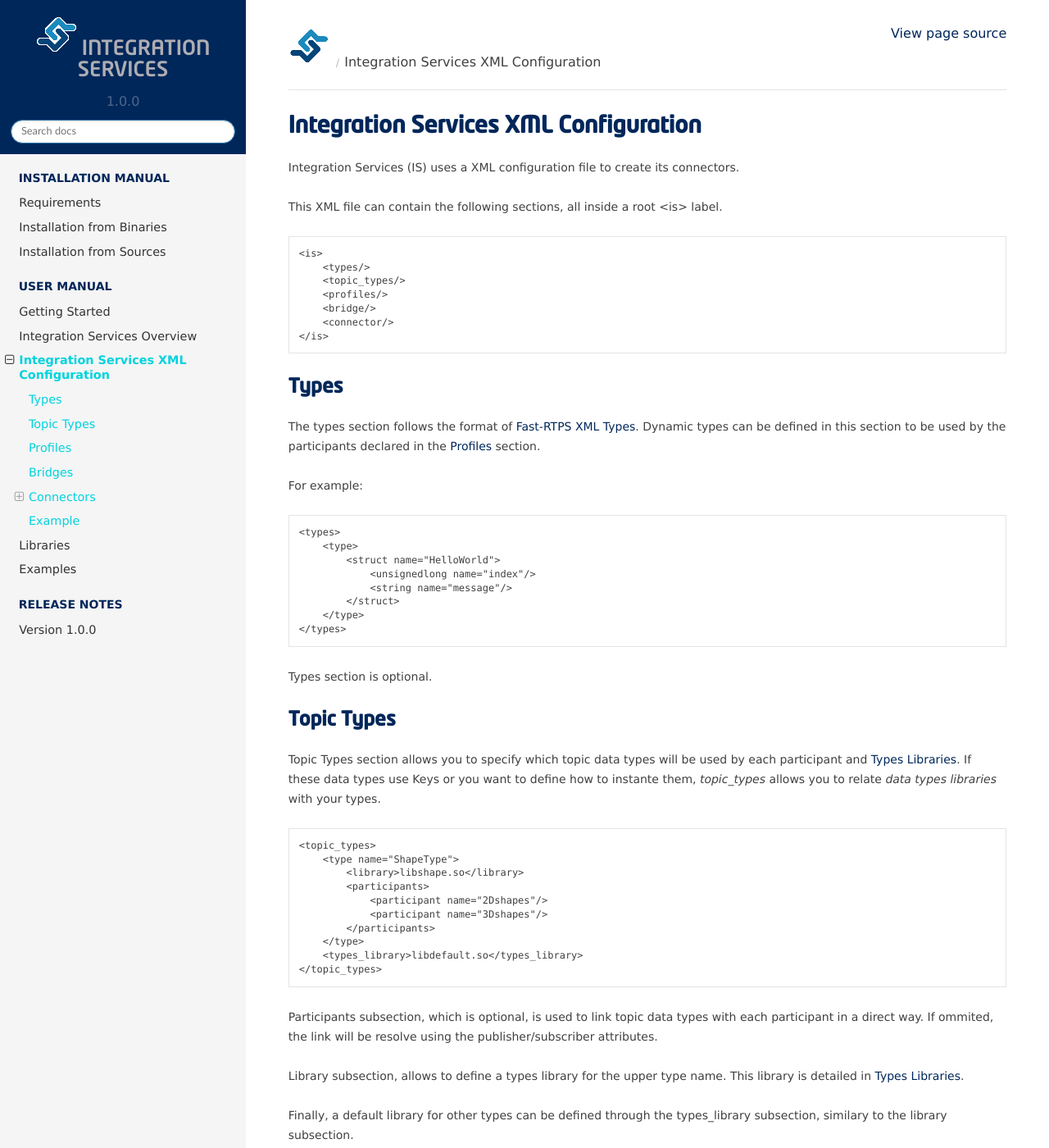
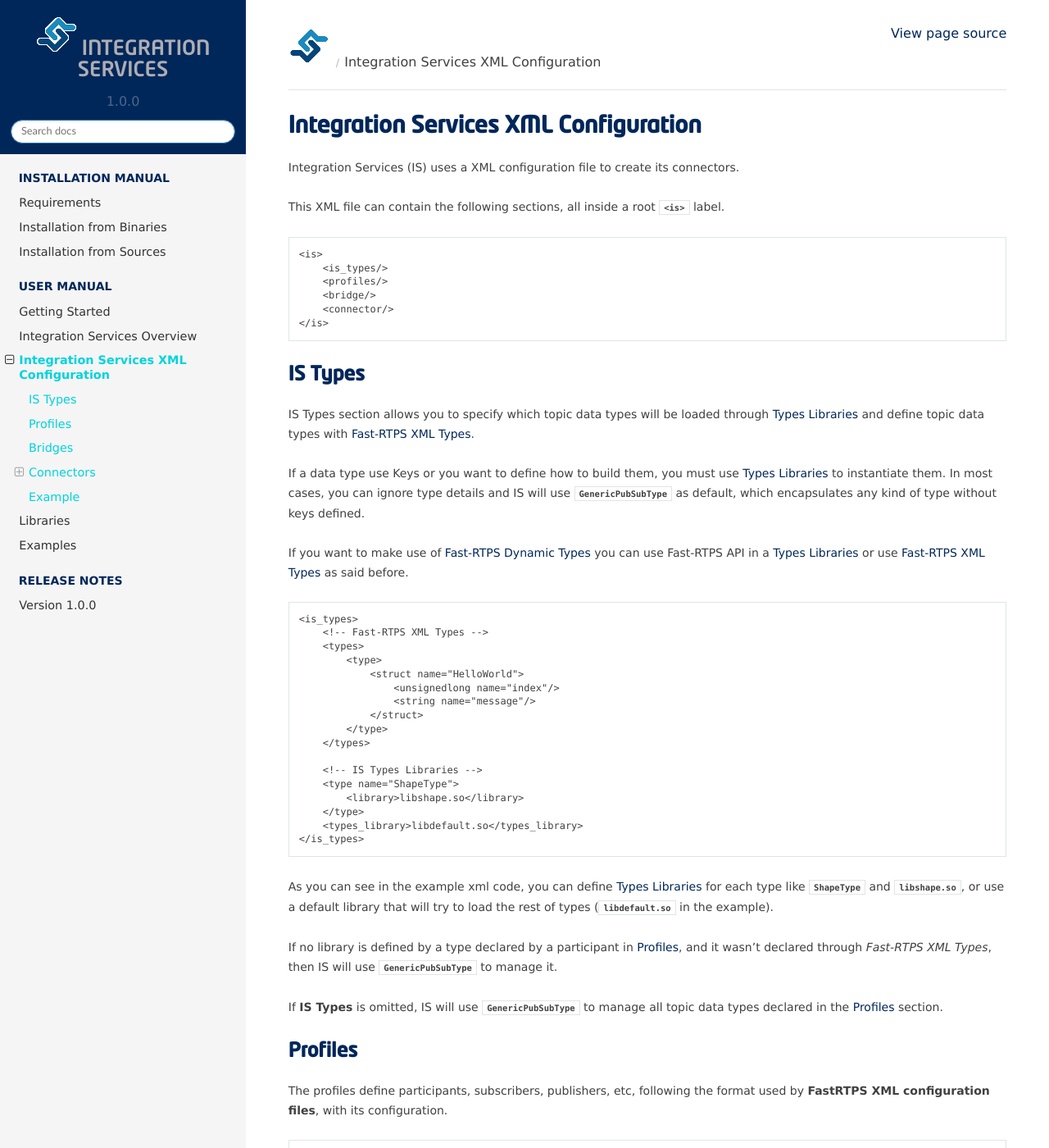
Before and after one commit to eProsima/Integration-Service-docs, a Sphinx documentation site: the page built from docs/xml-config-file.rst, in a window 1280 px wide and 1400 px high. Shown: the whole window at 82% size. Built offline with Sphinx 7.4.7 and the Read the Docs theme 2.0.0, drawn with Linux system fonts in a browser that asks for light colours; some of the changed text lies outside the part shown.

Commit message:
Refs #3663 topic_types to is_types.

```diff
--- a/docs/xml-config-file.rst
+++ b/docs/xml-config-file.rst
@@ -3,71 +3,62 @@ Integration Services XML Configuration
 
 Integration Services (IS) uses a XML configuration file to create its connectors.
 
-This XML file can contain the following sections, all inside a root <is> label.
+This XML file can contain the following sections, all inside a root :class:`<is>` label.
 
 .. code-block:: xml
 
     <is>
-        <types/>
-        <topic_types/>
+        <is_types/>
         <profiles/>
         <bridge/>
         <connector/>
     </is>
 
 
-Types
------
+IS Types
+--------
 
-The types section follows the format of `Fast-RTPS XML Types <http://docs.eprosima.com/en/latest/dynamictypes.html#xml-dynamic-types>`__. Dynamic types can be defined in this section to be used
-by the participants declared in the :ref:`profiles` section.
+IS Types section allows you to specify which topic data types will be loaded through :ref:`types libraries` and define
+topic data types with `Fast-RTPS XML Types <http://docs.eprosima.com/en/latest/dynamictypes.html#xml-dynamic-types>`__.
 
-For example:
+If a data type use Keys or you want to define how to build them, you must use :ref:`types libraries` to
+instantiate them. In most cases, you can ignore type details and IS will use :class:`GenericPubSubType` as default,
+which encapsulates any kind of type without keys defined.
+
+If you want to make use of `Fast-RTPS Dynamic Types <http://docs.eprosima.com/en/latest/dynamictypes.html>`__ you
+can use Fast-RTPS API in a :ref:`types libraries` or use
+`Fast-RTPS XML Types <http://docs.eprosima.com/en/latest/dynamictypes.html#xml-dynamic-types>`__ as said before.
 
 .. code-block:: xml
 
-    <types>
-        <type>
-            <struct name="HelloWorld">
-                <unsignedlong name="index"/>
-                <string name="message"/>
-            </struct>
+    <is_types>
+        <!-- Fast-RTPS XML Types -->
+        <types>
+            <type>
+                <struct name="HelloWorld">
+                    <unsignedlong name="index"/>
+                    <string name="message"/>
+                </struct>
+            </type>
+        </types>
+
+        <!-- IS Types Libraries -->
+        <type name="ShapeType">
+            <library>libshape.so</library>
         </type>
-    </types>
-
-Types section is optional.
+        <types_library>libdefault.so</types_library>
+    </is_types>
 
 
-Topic Types
------------
+As you can see in the example xml code, you can define :ref:`types libraries` for each type like :class:`ShapeType` and
+:class:`libshape.so`, or use a default library that will try to load the rest of types
+(:class:`libdefault.so` in the example).
 
-Topic Types section allows you to specify which topic data types will be used by each participant
-and :ref:`types libraries`.
-If these data types use Keys or you want to define how to instante them, *topic_types* allows you to
-relate *data types libraries* with your types.
+If no library is defined by a type declared by a participant in :ref:`profiles`, and it wasn't declared through
+*Fast-RTPS XML Types*, then IS will use :class:`GenericPubSubType` to manage it.
 
-.. code-block:: xml
-
-    <topic_types>
-        <type name="ShapeType">
-            <library>libshape.so</library>
-            <participants>
-                <participant name="2Dshapes"/>
-                <participant name="3Dshapes"/>
-            </participants>
-        </type>
-        <types_library>libdefault.so</types_library>
-    </topic_types>
-
-Participants subsection, which is optional, is used to link topic data types with each participant in a direct way.
-If ommited, the link will be resolve using the publisher/subscriber attributes.
-
-Library subsection, allows to define a types library for the upper type name. This library is detailed in :ref:`types libraries`.
-
-Finally, a default library for other types can be defined through the types_library subsection, similary to the library
-subsection.
-
-By default, any used type will be instantiate as :class:`GenericPubSubType`.
+If **IS Types** is omitted, IS will use :class:`GenericPubSubType` to manage all topic data types declared in the
+:ref:`profiles` section.
 
 Profiles
 --------
@@ -376,18 +367,14 @@ There are four connectors defined: *shapes_projection*, *shapes_stereo*, *shapes
 .. code-block:: xml
 
     <is>
-        <topic_types>
+        <is_types>
             <type name="ShapeType">
                 <library>libshapelib.so</library> <!-- Library for ShapeType -->
-                <participants> <!-- Participants who will register it -->
-                    <participant name="2Dshapes"/>
-                    <participant name="3Dshapes"/>
-                </participants>
             </type>
             <type name="Unused type"/>
             <!-- Can be used to pack types or types without their own library -->
             <types_library>libotherlib.so</types_library>
-        </topic_types>
+        </is_types>
 
         <profiles>
             <participant profile_name="2Dshapes">
```
Also changed, not shown: docs/example_config.xml (+2 -6 lines).
